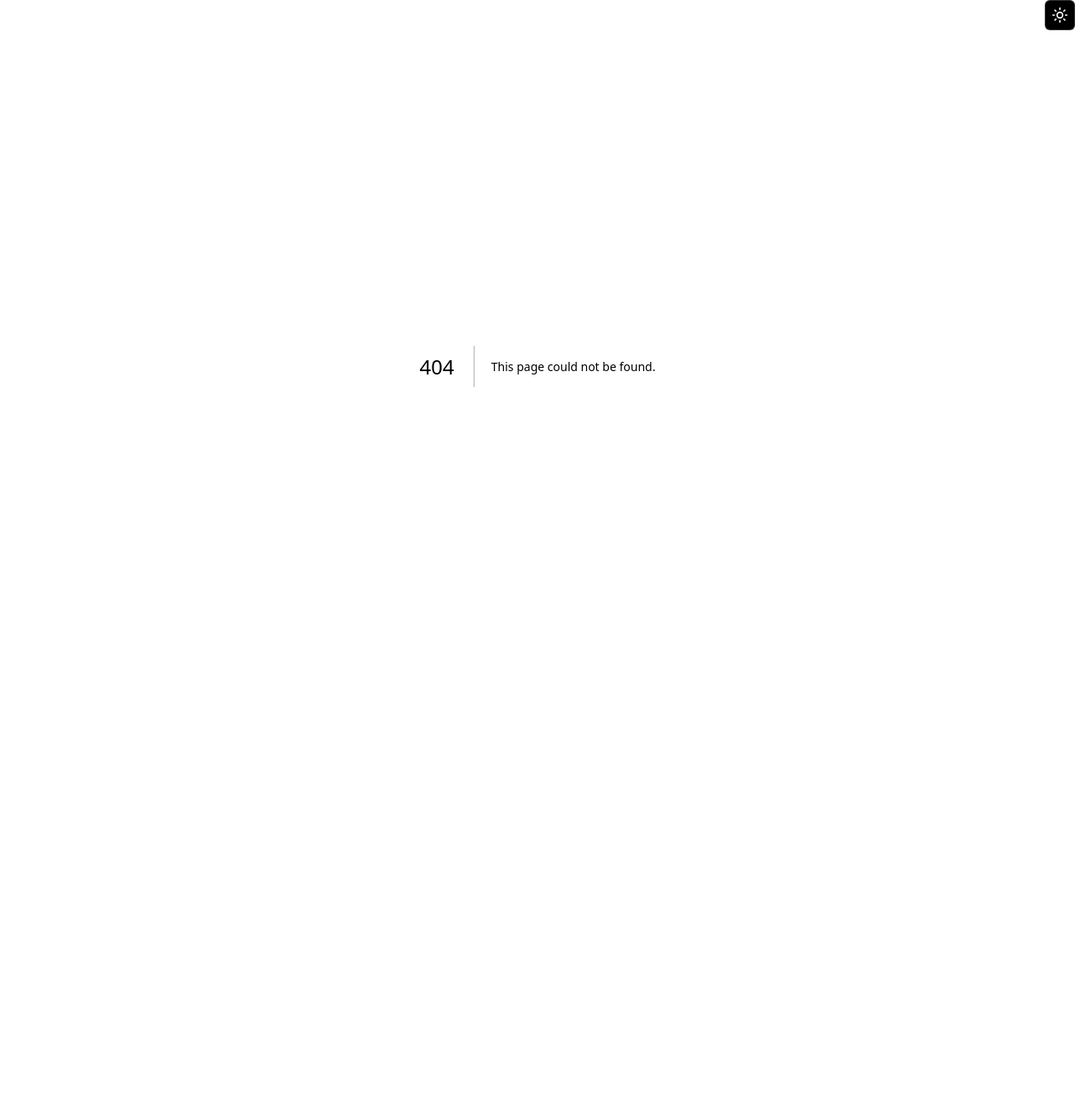
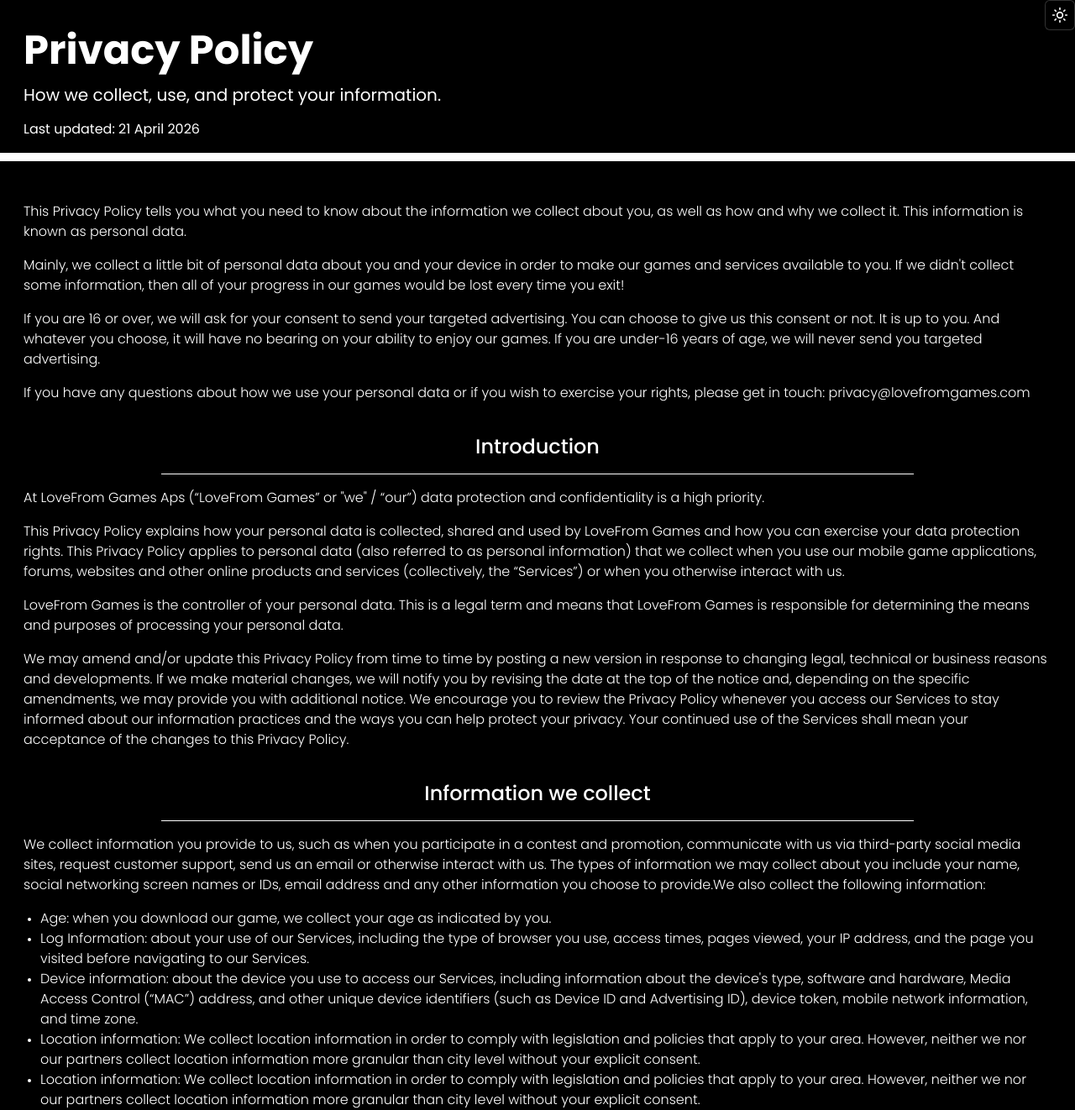
Before and after one commit to lomsadze123/lovefgame, a Next.js app: page /privacy in a window 1280 px wide. Before the commit this address had no page. Shown: the whole page at 84% size. Before the commit the page ends 836 px from the top, so only its background shows below. Built offline with nearby package versions, Linux system fonts and the light colour scheme.

Commit message:
feat: add PrivacyPage component with privacy policy details

```diff
--- a/app/page.tsx
+++ b/app/page.tsx
@@ -10,7 +10,7 @@
   return (
     <main className="flex-1">
       {/* <Logo /> */}
-      {/* <HeroHeading /> */}
+      <HeroHeading />
       {/* <AppStoreButtons
         logo={AppleLogo}
         text="Download on the"
@@ -24,14 +24,14 @@
 
       {/* <SocialLinks /> */}
 
-      <SectionHeader
+      {/* <SectionHeader
         title="Our Mission"
         // subtitle="How we collect, use, and protect your information."
         // date="Last updated: 21 April 2026"
         className="[&_h3]:text-2xl [&>div]:bg-primary-text [&>div]:h-px gap-5"
       />
 
-      <SliderButton />
+      <SliderButton /> */}
     </main>
   );
 }
--- /dev/null
+++ b/app/privacy/page.tsx
@@ -0,0 +1,132 @@
+import { SectionHeader } from "@/components/section-header";
+
+export default function PrivacyPage() {
+  return (
+    <main className="">
+      <SectionHeader
+        title="Privacy Policy"
+        subtitle="How we collect, use, and protect your information."
+        date="Last updated: 21 April 2026"
+        className="[&_h3]:text-5xl [&_h3]:font-bold gap-[0.95rem] [&>div]:h-[0.63rem] [&>*:not(:last-child)]:px-7"
+      />
+
+      <div className="px-7 mt-12 flex flex-col gap-10">
+        <section className="flex flex-col gap-4 font-light">
+          <p>
+            This Privacy Policy tells you what you need to know about the
+            information we collect about you, as well as how and why we collect
+            it. This information is known as personal data.
+          </p>
+          <p>
+            Mainly, we collect a little bit of personal data about you and your
+            device in order to make our games and services available to you. If
+            we didn&apos;t collect some information, then all of your progress
+            in our games would be lost every time you exit!
+          </p>
+          <p>
+            If you are 16 or over, we will ask for your consent to send your
+            targeted advertising. You can choose to give us this consent or not.
+            It is up to you. And whatever you choose, it will have no bearing on
+            your ability to enjoy our games. If you are under-16 years of age,
+            we will never send you targeted advertising.
+          </p>
+          <p>
+            If you have any questions about how we use your personal data or if
+            you wish to exercise your rights, please get in touch:{" "}
+            <a href="#">privacy@lovefromgames.com</a>
+          </p>
+        </section>
+
+        <section className="flex flex-col gap-4 font-light">
+          <SectionHeader
+            title="Introduction"
+            className="[&>div]:h-px gap-5 [&_h3]:text-2xl [&>div]:max-w-[70dvw] [&>div]:mx-auto [&_h3]:text-center font-medium"
+          />
+
+          <p>
+            At LoveFrom Games Aps (“LoveFrom Games” or &quot;we&quot; / “our”)
+            data protection and confidentiality is a high priority.
+          </p>
+
+          <p>
+            This Privacy Policy explains how your personal data is collected,
+            shared and used by LoveFrom Games and how you can exercise your data
+            protection rights. This Privacy Policy applies to personal data
+            (also referred to as personal information) that we collect when you
+            use our mobile game applications, forums, websites and other online
+            products and services (collectively, the “Services”) or when you
+            otherwise interact with us.
+          </p>
+
+          <p>
+            LoveFrom Games is the controller of your personal data. This is a
+            legal term and means that LoveFrom Games is responsible for
+            determining the means and purposes of processing your personal data.
+          </p>
+
+          <p>
+            We may amend and/or update this Privacy Policy from time to time by
+            posting a new version in response to changing legal, technical or
+            business reasons and developments. If we make material changes, we
+            will notify you by revising the date at the top of the notice and,
+            depending on the specific amendments, we may provide you with
+            additional notice. We encourage you to review the Privacy Policy
+            whenever you access our Services to stay informed about our
+            information practices and the ways you can help protect your
+            privacy. Your continued use of the Services shall mean your
+            acceptance of the changes to this Privacy Policy.
+          </p>
+        </section>
+
+        <section className="flex flex-col gap-4 font-light">
+          <SectionHeader
+            title="Information we collect"
+            className="[&>div]:h-px gap-5 [&_h3]:text-2xl [&>div]:max-w-[70dvw] [&>div]:mx-auto [&_h3]:text-center font-medium"
+          />
+
+          <p>
+            We collect information you provide to us, such as when you
+            participate in a contest and promotion, communicate with us via
+            third-party social media sites, request customer support, send us an
+            email or otherwise interact with us. The types of information we may
+            collect about you include your name, social networking screen names
+            or IDs, email address and any other information you choose to
+            provide.We also collect the following information:
+          </p>
+
+          <ul className="list-disc marker:text-xs pl-5">
+            <li>
+              Age: when you download our game, we collect your age as indicated
+              by you.
+            </li>
+            <li>
+              Log Information: about your use of our Services, including the
+              type of browser you use, access times, pages viewed, your IP
+              address, and the page you visited before navigating to our
+              Services.
+            </li>
+            <li>
+              Device information: about the device you use to access our
+              Services, including information about the device&apos;s type,
+              software and hardware, Media Access Control (“MAC”) address, and
+              other unique device identifiers (such as Device ID and Advertising
+              ID), device token, mobile network information, and time zone.
+            </li>
+            <li>
+              Location information: We collect location information in order to
+              comply with legislation and policies that apply to your area.
+              However, neither we nor our partners collect location information
+              more granular than city level without your explicit consent.
+            </li>
+            <li>
+              Location information: We collect location information in order to
+              comply with legislation and policies that apply to your area.
+              However, neither we nor our partners collect location information
+              more granular than city level without your explicit consent.
+            </li>
+          </ul>
+        </section>
+      </div>
+    </main>
+  );
+}
--- a/components/hero-heading.tsx
+++ b/components/hero-heading.tsx
@@ -12,6 +12,7 @@
 const MIRROR_TEXT = "Dream it Build it";
 const MIRROR_COUNT = 2;
 const MIRROR_GAP = 50;
+const MIRROR_SCALE_STEP = 0.15;
 
 const HEADING_CLASSES = "text-4xl whitespace-nowrap leading-none";
 const MIRROR_CLASSES = `${HEADING_CLASSES} tracking-[0.05em]`;
@@ -24,7 +25,7 @@
   });
 
   return (
-    <section ref={ref} className="relative h-[150vh] w-full">
+    <section ref={ref} className="relative h-[130vh] w-full">
       <div className="sticky top-0 flex h-screen items-center justify-center">
         <div className="relative">
           {Array.from({ length: MIRROR_COUNT }, (_, i) => i + 1).map((i) => (
@@ -67,6 +68,11 @@
     [0, 1],
     [0, Math.max(0.1, 0.45 - (index - 1) * 0.18)],
   );
+  const scale = useTransform(
+    progress,
+    [0, 1],
+    [1, 1 + index * MIRROR_SCALE_STEP],
+  );
 
   return (
     <motion.span
@@ -74,8 +80,17 @@
       style={{
         y,
         opacity,
+        scale,
         WebkitTextStroke: "0.5px currentColor",
         WebkitTextFillColor: "transparent",
+        WebkitMaskImage:
+          direction === -1
+            ? "linear-gradient(to bottom, black 50%, transparent 50%)"
+            : "linear-gradient(to bottom, transparent 50%, black 50%)",
+        maskImage:
+          direction === -1
+            ? "linear-gradient(to bottom, black 50%, transparent 50%)"
+            : "linear-gradient(to bottom, transparent 50%, black 50%)",
       }}
       className={`pointer-events-none absolute inset-0 flex justify-center ${MIRROR_CLASSES}`}
     >
```
